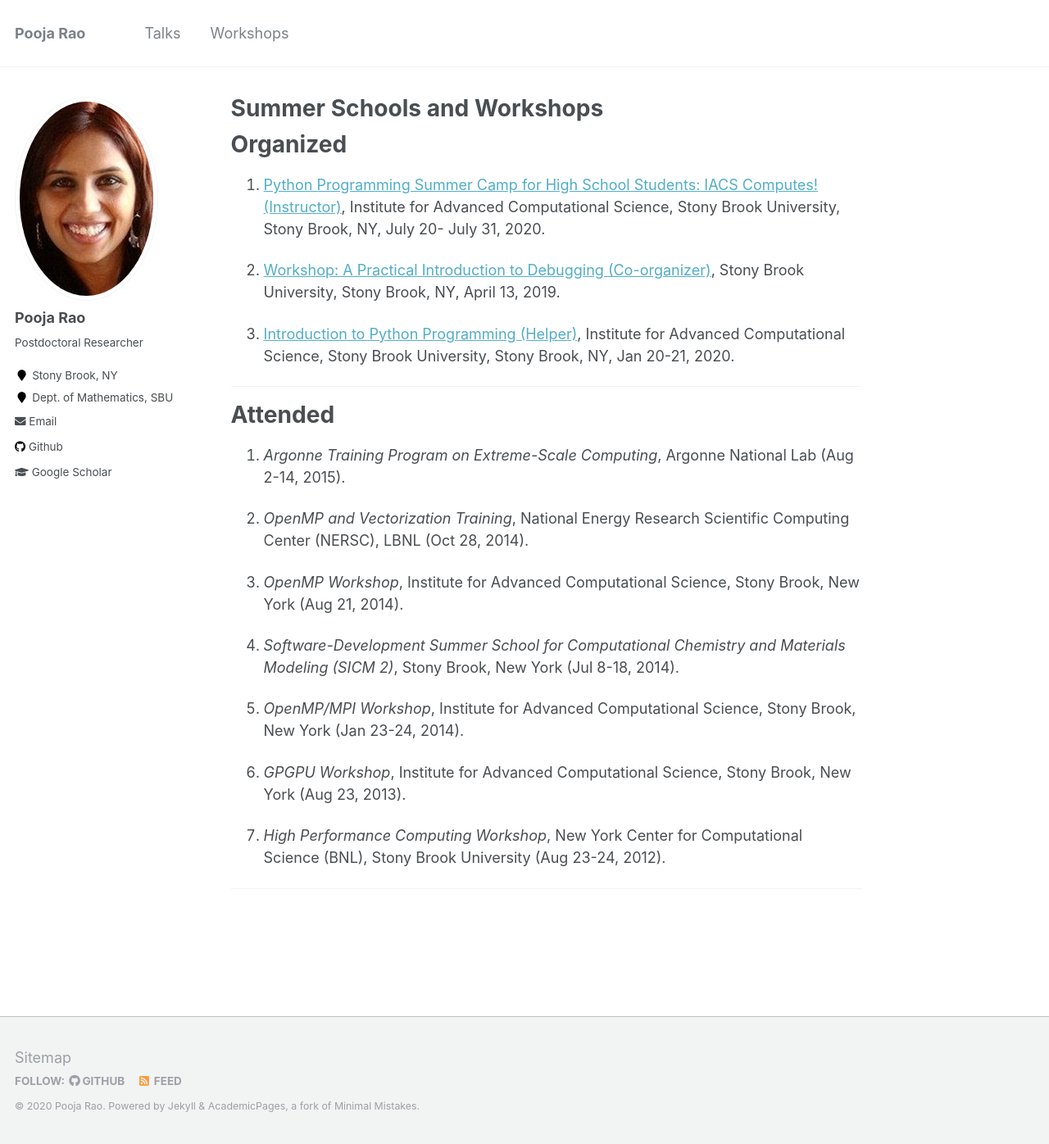
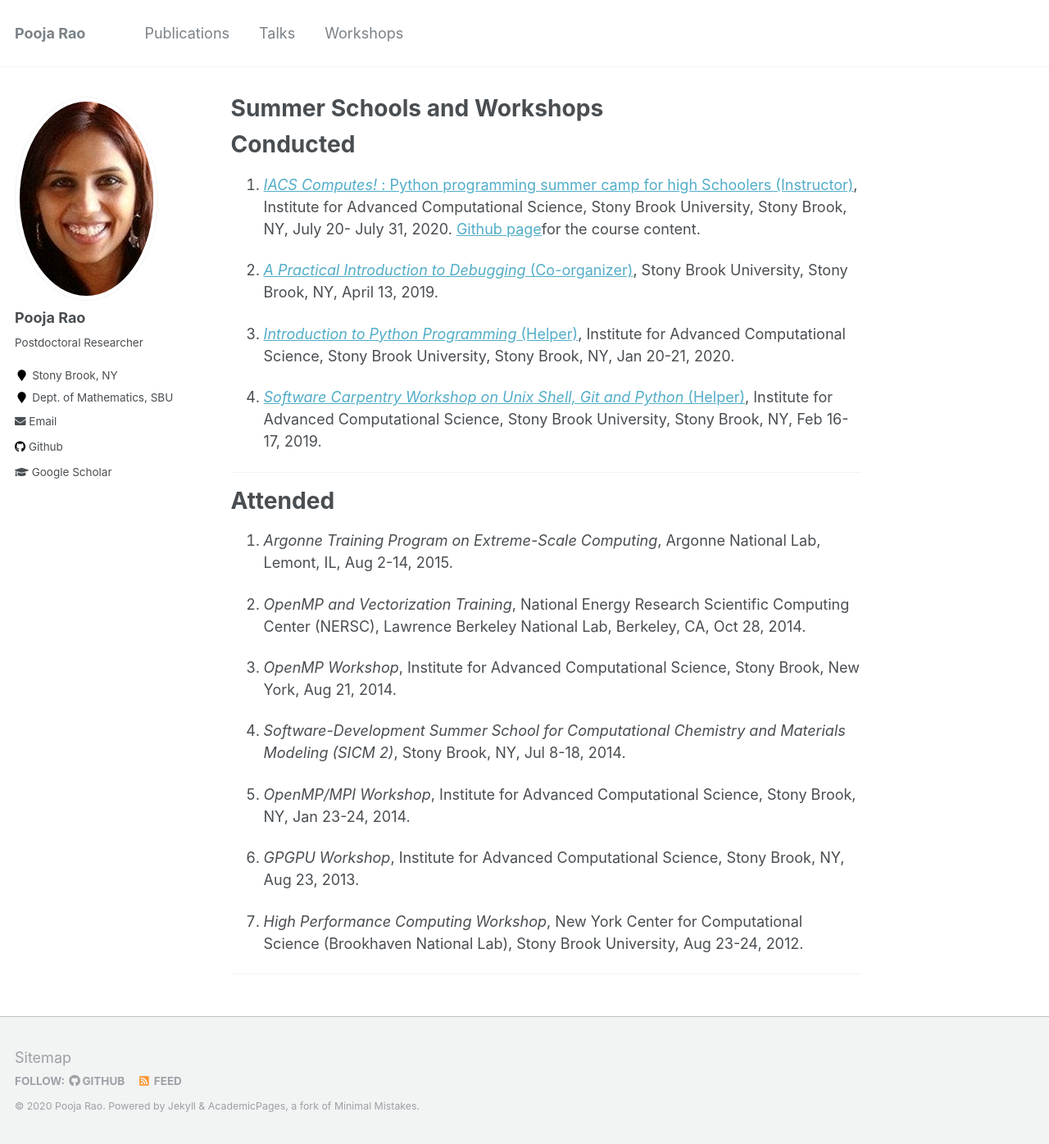
Before and after one commit to poojarao8/poojarao8.github.io, a Jekyll site: the page built from _pages/workshops.md, in a window 1280 px wide and 1396 px high. Shown: the whole window at 82% size. Built offline with Jekyll 4.4.1, drawn with Linux system fonts in a browser that asks for light colours.

Commit message:
Added some more workshop info, added tab for the papers.

```diff
--- a/_data/navigation.yml
+++ b/_data/navigation.yml
@@ -1,7 +1,7 @@
 # main links links
 main:
-  #- title: "Publications"
-    #url: /publications/
+  - title: "Publications"
+    url: /publications/
 
   - title: "Talks"
     url: /talks/
--- a/_pages/workshops.md
+++ b/_pages/workshops.md
@@ -3,30 +3,31 @@ title: "Summer Schools and Workshops"
 permalink: /workshops/
 author_profile: true
 ---
-# Organized
+# Conducted
 
-3. [Python Programming Summer Camp for High School Students: IACS Computes! (Instructor)](https://calendar.stonybrook.edu/site/iacs/event/iacs-computes-1/), Institute for Advanced Computational Science, Stony Brook University, Stony Brook, NY, July 20- July 31, 2020.
+4. [*IACS Computes!* : Python programming summer camp for high Schoolers (Instructor)](https://calendar.stonybrook.edu/site/iacs/event/iacs-computes-1/), Institute for Advanced Computational Science, Stony Brook University, Stony Brook, NY, July 20- July 31, 2020. [Github page](https://github.com/poojarao8/IACS_computes_2020)for the course content.
 
-2. [Workshop: A Practical Introduction to Debugging (Co-organizer)](https://poojarao8.github.io/IACS\_DebugWorkshop/), Stony Brook University, Stony Brook, NY, April 13, 2019.
+3. [*A Practical Introduction to Debugging* (Co-organizer)](https://github.com/poojarao8/IACS_DebugWorkshop), Stony Brook University, Stony Brook, NY, April 13, 2019.
 
-1. [Introduction to Python Programming (Helper)](https://calendar.stonybrook.edu/site/iacs/event/iacs-python-programming-worshop/), Institute for Advanced Computational Science, Stony Brook University, Stony Brook, NY, Jan 20-21, 2020.
+2. [*Introduction to Python Programming* (Helper)](https://calendar.stonybrook.edu/site/iacs/event/iacs-python-programming-worshop/), Institute for Advanced Computational Science, Stony Brook University, Stony Brook, NY, Jan 20-21, 2020.
 
+1. [*Software Carpentry Workshop on Unix Shell, Git and Python* (Helper)](https://mckays630.github.io/2019-02-16-stonybrook-Python/), Institute for Advanced Computational Science, Stony Brook University, Stony Brook, NY, Feb 16-17, 2019.
 
 ---
 # Attended
 
-7. *Argonne Training Program on Extreme-Scale Computing*, Argonne National Lab (Aug 2-14, 2015).
+7. *Argonne Training Program on Extreme-Scale Computing*, Argonne National Lab, Lemont, IL, Aug 2-14, 2015.
 
-6. *OpenMP and Vectorization Training*, National Energy Research Scientific Computing Center (NERSC), LBNL (Oct 28, 2014).
+6. *OpenMP and Vectorization Training*, National Energy Research Scientific Computing Center (NERSC), Lawrence Berkeley National Lab, Berkeley, CA, Oct 28, 2014.
 
-5. *OpenMP Workshop*, Institute for Advanced Computational Science, Stony Brook, New York (Aug 21, 2014).
+5. *OpenMP Workshop*, Institute for Advanced Computational Science, Stony Brook, New York, Aug 21, 2014.
 
-4. *Software-Development Summer School for Computational Chemistry and Materials Modeling (SICM 2)*, Stony Brook, New York (Jul 8-18, 2014).
+4. *Software-Development Summer School for Computational Chemistry and Materials Modeling (SICM 2)*, Stony Brook, NY, Jul 8-18, 2014.
 
-3. *OpenMP/MPI Workshop*, Institute for Advanced Computational Science, Stony Brook, New York (Jan 23-24, 2014).
+3. *OpenMP/MPI Workshop*, Institute for Advanced Computational Science, Stony Brook, NY, Jan 23-24, 2014.
 
-2. *GPGPU Workshop*, Institute for Advanced Computational Science, Stony Brook, New York (Aug 23, 2013).
+2. *GPGPU Workshop*, Institute for Advanced Computational Science, Stony Brook, NY, Aug 23, 2013.
 
-1. *High Performance Computing Workshop*, New York Center for Computational Science (BNL), Stony Brook University (Aug 23-24, 2012).
+1. *High Performance Computing Workshop*, New York Center for Computational Science (Brookhaven National Lab), Stony Brook University, Aug 23-24, 2012.
 
 ---
```
Also changed, not shown: _pages/publications.md (+0 -11 lines).
